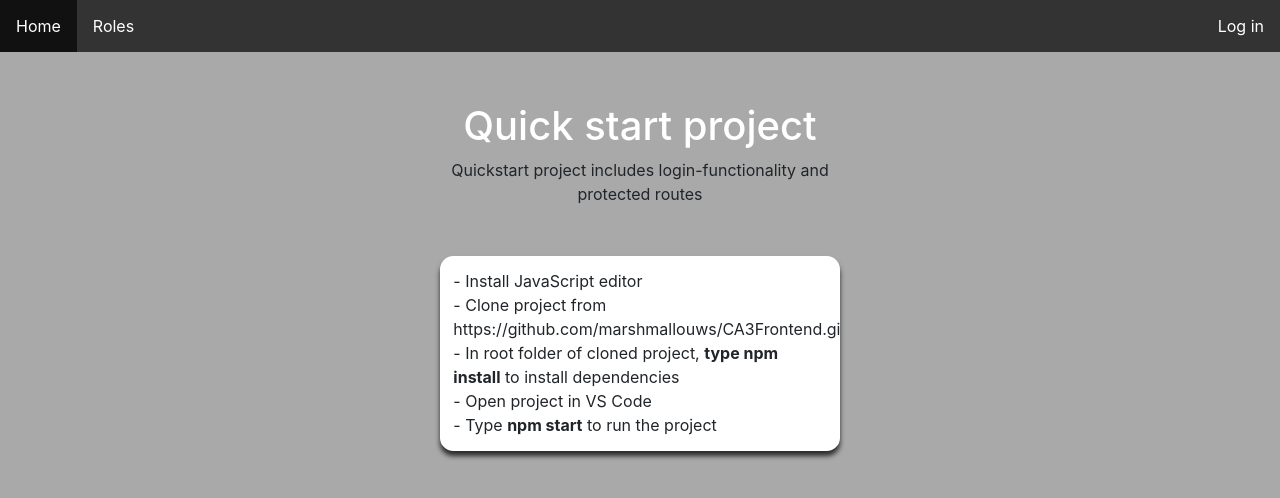
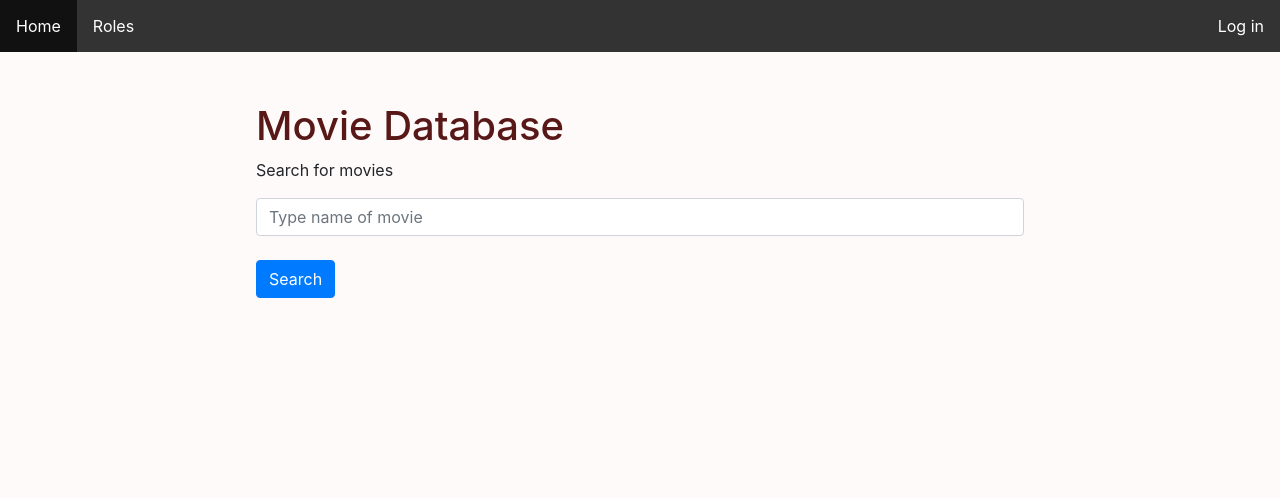
Before and after one commit to marshmallouws/ExamFrontend, a React (Create React App) app: page / in a window 1280 px wide. Shown: the top 498 px of the page. Built offline with nearby package versions, Linux system fonts and the light colour scheme.

Commit message:
Showing movies

```diff
--- a/package.json
+++ b/package.json
@@ -8,7 +8,7 @@
     "react-bootstrap": "^1.0.0-beta.14",
     "react-dom": "^16.11.0",
     "react-router-dom": "^5.1.2",
-    "react-scripts": "3.2.0"
+    "react-scripts": "^3.3.0"
   },
   "scripts": {
     "start": "react-scripts start",
--- a/src/App.css
+++ b/src/App.css
@@ -7,7 +7,7 @@
 }
 
 body {
-  background-color: #a9a9a9;
+  background-color: #fffafa;
 }
 
 .App-header {
@@ -26,13 +26,13 @@ body {
 }
 
 .data-wrapper {
-  width: 400px;
+  width: 60%;
   margin: auto;
   margin-top: 50px;
 }
 
 .data-wrapper h1 {
-  color: white;
+  color: rgb(88, 24, 24);
 }
 
 .centered-text {
--- a/src/App.js
+++ b/src/App.js
@@ -2,6 +2,8 @@ import React, { useState } from "react"
 import facade from "./apifacade";
 import Navbar from "./Navbar";
 import Login from "./Login";
+import Home from "./Home";
+import ShowMovie from "./ShowMovie";
 import './App.css';
 import {
   BrowserRouter as Router,
@@ -13,6 +15,7 @@ import {
 function App() {
   const [roles, setRoles] = useState([]);
   const [username, setUsername] = useState("");
+  const [movie, setMovie] = useState({});
 
   const logInState = (r, u) => {
     setRoles(r);
@@ -24,10 +27,13 @@ function App() {
       <Navbar />
       <Switch>
         <Route exact path="/">
-          <Home />
+          <Home setMovie={setMovie}/>
         </Route>
         <Route path="/login">
           <Login logInState={logInState} />
+        </Route>
+        <Route path="/movie/:title">
+          <ShowMovie movie={movie} />
         </Route>
         <PrivateRoute path="/user" component={LoggedIn} roles={roles} username={username} />
       </Switch>
@@ -47,26 +53,6 @@ function PrivateRoute({component: Component, roles, username, ...rest}) {
   )
 }
 
-function Home() {
-  return (
-    <div>
-    <div className="data-wrapper centered-text">
-      <h1>Quick start project</h1>
-      <p>Quickstart project includes login-functionality and protected routes</p>
-    </div>
-
-      <ul className="data-wrapper info-box">
-        <li> - Install JavaScript editor</li>
-        <li> - Clone project from https://github.com/marshmallouws/CA3Frontend.git</li>
-        <li> - In root folder of cloned project, <b>type npm install</b> to install dependencies</li>
-        <li> - Open project in VS Code</li>
-        <li> - Type <b>npm start</b> to run the project</li>
-      </ul>
-      </div>
-
-  );
-}
-
 function LoggedIn(props) {
   const { roles, username } = props;
   return (
--- /dev/null
+++ b/src/Home.js
@@ -0,0 +1,47 @@
+import React, { useState, useEffect } from "react"
+import facade from "./apifacade";
+import {
+    Redirect,
+  } from "react-router-dom";
+
+
+
+function Home(props) {
+    const[title, setTitle] = useState("");
+    const[redirect, setRedirect] = useState(false);
+    const[error, setError] = useState("");
+
+    const onChange = (event) => {
+        setTitle(event.target.value);
+    }
+
+    const onClick = (evt) => {
+        evt.preventDefault();
+        facade.simpleMovie(title)
+            .then(data => {props.setMovie(data); setRedirect(true); console.log(data)})
+            .catch(err => {
+                console.log(err.info);
+                setError(err);
+            });
+    }
+
+    if(redirect) {
+        return <Redirect to={{pathname: `/movie/${title}`}} />
+    }
+
+    return (
+        <div>
+            <div className="data-wrapper">
+                <h1>Movie Database</h1>
+                <p>Search for movies</p>
+                <form className="form-signin" onSubmit={onClick}>
+                    <input id="title" onChange={onChange} className="form-control" type="text" placeholder="Type name of movie"></input>
+                    <br />
+                    <button className="btn btn-primary">Search</button>
+                </form>
+            </div>
+        </div>
+    );
+}
+
+export default Home;
--- /dev/null
+++ b/src/ShowMovie.js
@@ -0,0 +1,26 @@
+import React, { useState } from "react"
+
+function ShowMovie({ movie }) {
+
+    return (
+        <div>
+            <div className="data-wrapper">
+                <h1>Title: {movie.title} </h1>
+                <table>
+                    <tbody>
+                        <tr><th>Year</th><td>{movie.year}</td></tr>
+                        <tr><th>Director(s)</th><td>{movie.directors}</td></tr>
+                        <tr><th>Cast</th><td>{movie.cast}</td></tr>
+                        <tr><th>Genre(s)</th><td>{movie.genres}</td></tr>
+                        <tr><th>Plot</th><td>{movie.plot}</td></tr>
+                    </tbody>
+                </table>
+            </div>
+            <div className="data-wrapper" >
+                <img src={movie.poster} width="40%" height="40%"></img>
+            </div>
+        </div>
+    )
+}
+
+export default ShowMovie;
--- a/src/apifacade.js
+++ b/src/apifacade.js
@@ -1,7 +1,7 @@
-const URL = "http://localhost:8080/securitystarter";
+const URL = "http://localhost:8080/exam/";
 function handleHttpErrors(res) {
     if (!res.ok) {
-        return Promise.reject({ status: res.status, fullError: res.json() })
+        return Promise.reject({ status: res.status, fullError: res.json()})
     }
     return res.json();
 }
@@ -49,6 +49,12 @@ class ApiFacade {
         }
         return opts;
     }
+
+    simpleMovie = (title) => {
+        const promise = fetch(URL + "api/movies/movie-info-simple/" + title)
+            .then(handleHttpErrors);
+        return promise;
+    }
 }
 
 const facade = new ApiFacade();
```
Also changed, not shown: 1 other file (tests, documents, lock files or other folders).
